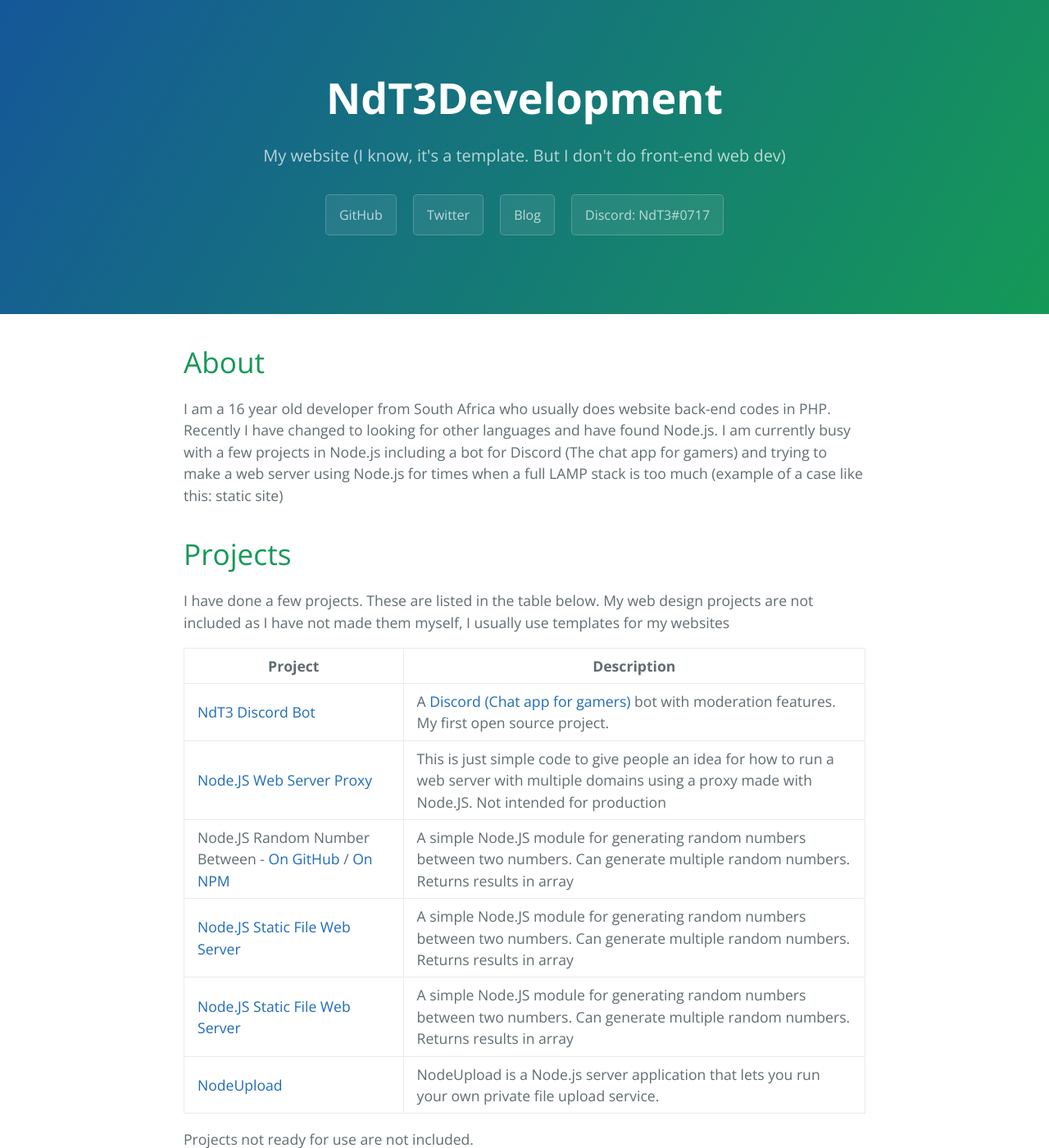
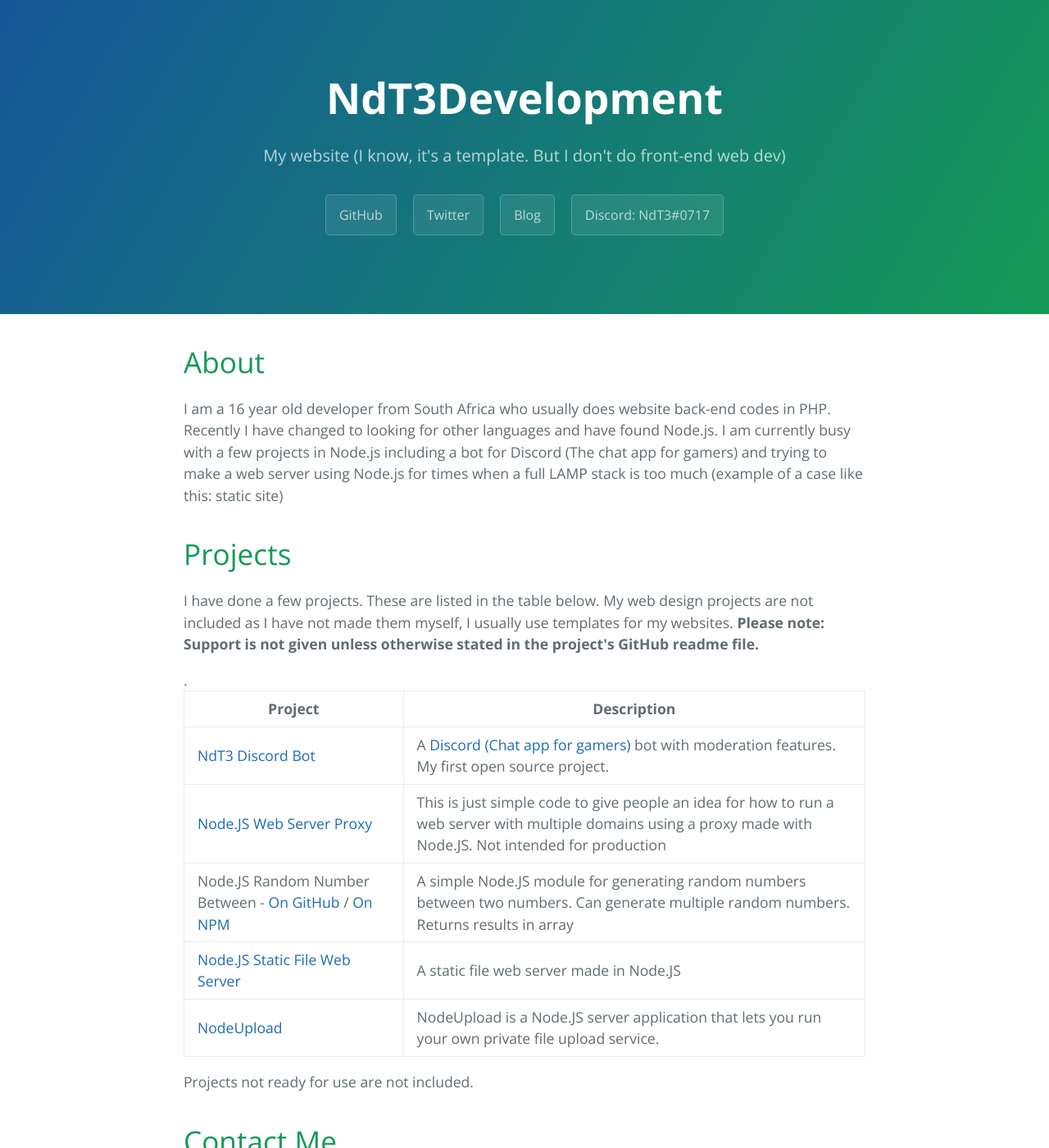
Before and after one commit to TrueWinter/website, a Jekyll site: the page built from index.html, in a window 1280 px wide and 1400 px high. Shown: the whole window at 82% size. Built offline with Jekyll 4.4.1, drawn with Linux system fonts in a browser that asks for light colours; nearby versions of some CDN libraries; the list of posts is cut into pages by our own code.

Commit message:
Why did I not notice that?

```diff
--- a/index.html
+++ b/index.html
@@ -7,8 +7,8 @@
   <h1><a id="about" class="anchor" href="#about" aria-hidden="true"><span aria-hidden="true" class="octicon octicon-link"></span></a>About</h1>
   <p>I am a 16 year old developer from South Africa who usually does website back-end codes in PHP. Recently I have changed to looking for other languages and have found Node.js. I am currently busy with a few projects in Node.js including a bot for Discord (The chat app for gamers) and trying to make a web server using Node.js for times when a full LAMP stack is too much (example of a case like this: static site)</p>
   <h1><a id="" class="anchor" href="#projects" aria-hidden="true"><span aria-hidden="true" class="octicon octicon-link"></span></a>Projects</h1>
-  <p>I have done a few projects. These are listed in the table below. My web design projects are not included as I have not made them myself, I usually use templates for my websites</p>
-  <table>
+  <p>I have done a few projects. These are listed in the table below. My web design projects are not included as I have not made them myself, I usually use templates for my websites. <strong>Please note: Support is not given unless otherwise stated in the project's GitHub readme file.</strong></p>
+  <table>.
       <thead>
       <tr>
       <th>Project</th>
@@ -30,15 +30,11 @@
       </tr>
       <tr>
       <td><a href="https://github.com/NdT3Development/nodejswebserver" target="_blank">Node.JS Static File Web Server</a></td>
-      <td>A simple Node.JS module for generating random numbers between two numbers. Can generate multiple random numbers. Returns results in array</td>
-      </tr>
-      <tr>
-      <td><a href="https://github.com/NdT3Development/nodejswebserver" target="_blank">Node.JS Static File Web Server</a></td>
-      <td>A simple Node.JS module for generating random numbers between two numbers. Can generate multiple random numbers. Returns results in array</td>
+      <td>A static file web server made in Node.JS</td>
       </tr>
       <tr>
       <td><a href="https://github.com/NdT3Development/nodeupload" target="_blank">NodeUpload</a></td>
-      <td>NodeUpload is a Node.js server application that lets you run your own private file upload service.</td>
+      <td>NodeUpload is a Node.JS server application that lets you run your own private file upload service.</td>
       </tr>
       </tbody>
       </table>
```
Also changed, not shown: 1 other file.
